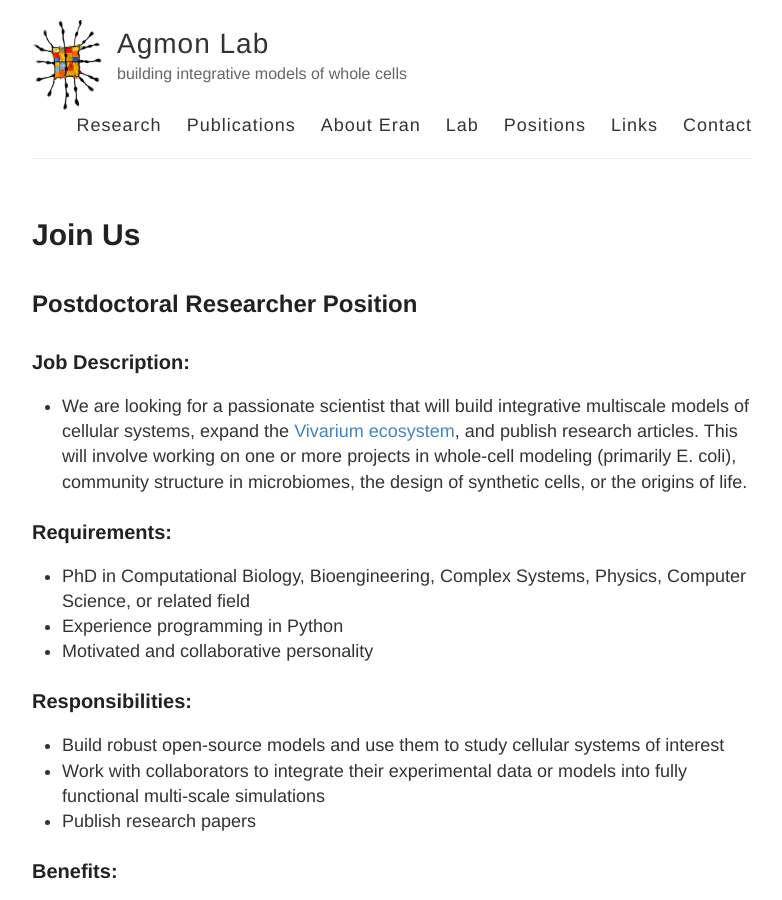
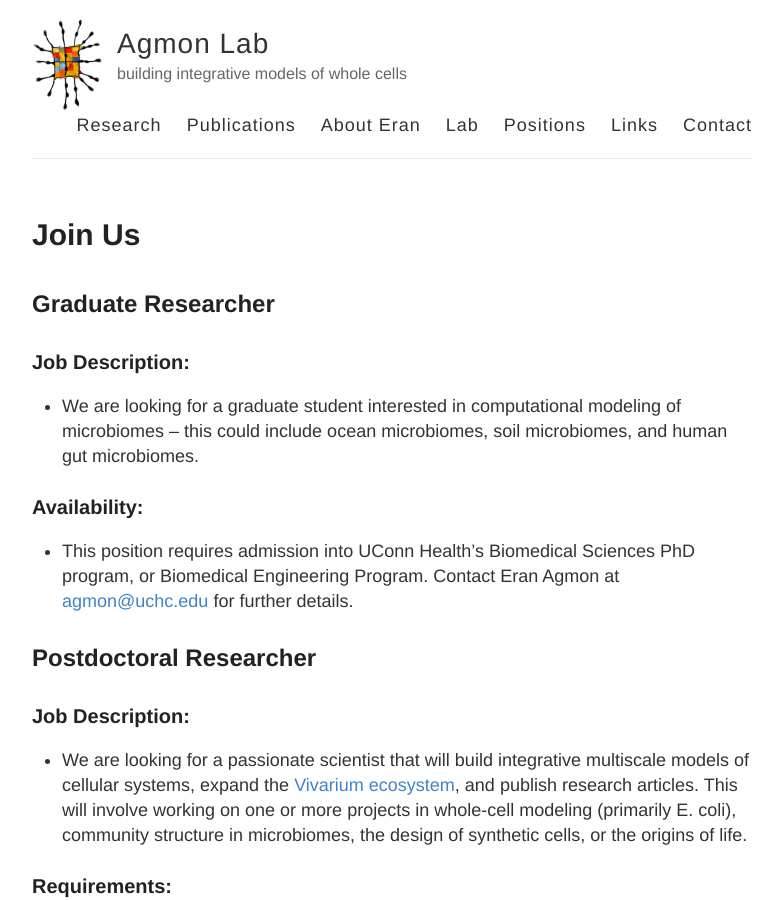
Before and after one commit to eagmon/eagmon.github.io, a Jekyll site: the page built from positions.md, in a window 1280 px wide and 900 px high. Shown: the whole window, without its empty margins (248-1030 px from the left). Built offline with Jekyll 4.4.1, drawn with Linux system fonts in a browser that asks for light colours.

Commit message:
graduate student position

```diff
--- a/positions.md
+++ b/positions.md
@@ -4,7 +4,17 @@ title: Join Us
 permalink: /positions/
 ---
 
-## Postdoctoral Researcher Position
+## Graduate Researcher
+
+### Job Description:
+- We are looking for a graduate student interested in computational modeling of microbiomes -- this could include ocean microbiomes, soil microbiomes, and human gut microbiomes.
+
+### Availability:
+- This position requires admission into UConn Health's Biomedical Sciences PhD program, or Biomedical Engineering Program. Contact Eran Agmon at
+[agmon@uchc.edu](mailto:agmon@uchc.edu) for further details.
+
+
+## Postdoctoral Researcher
 
 ### Job Description:
 - We are looking for a passionate scientist that will build integrative multiscale models of cellular systems, expand
```
